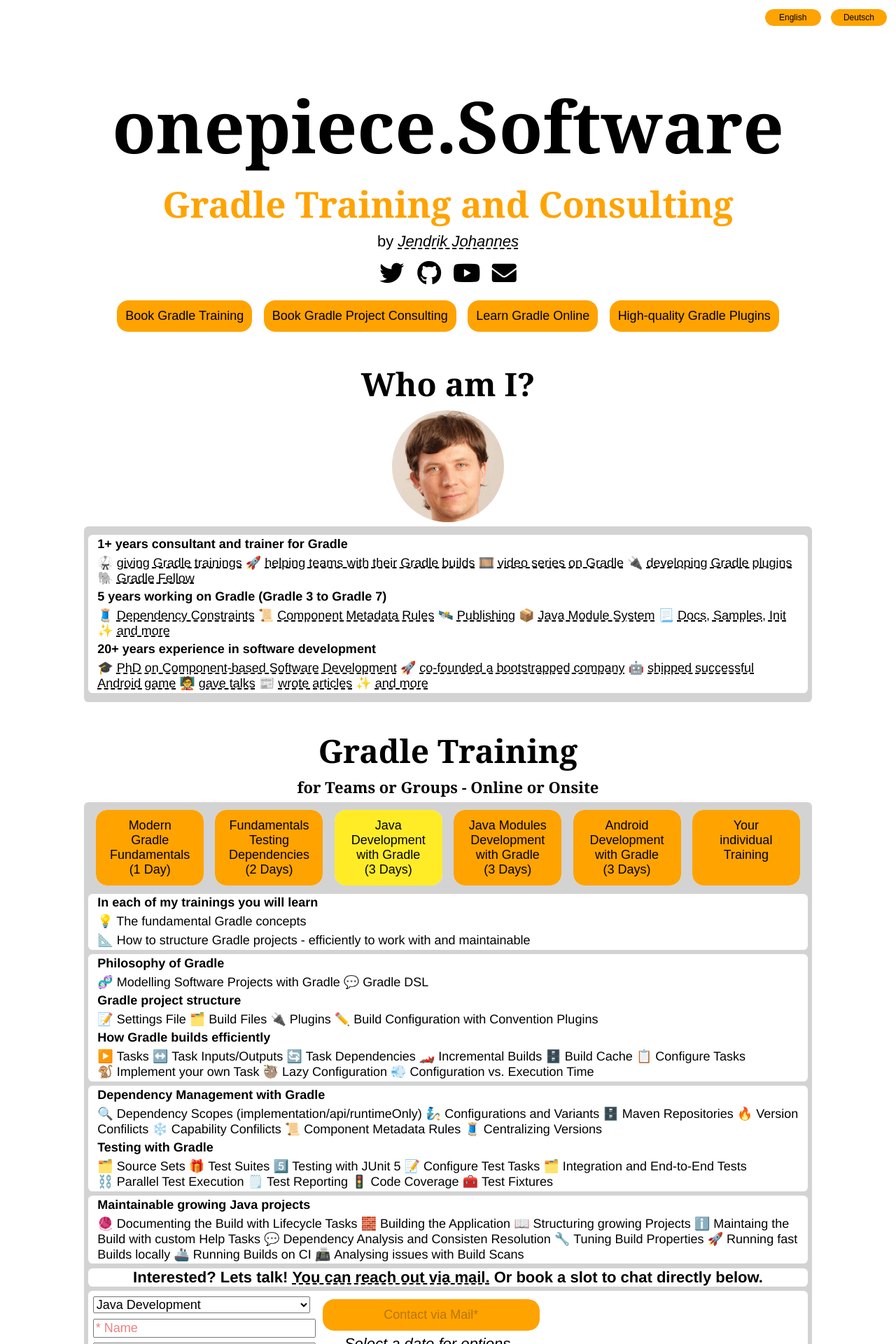
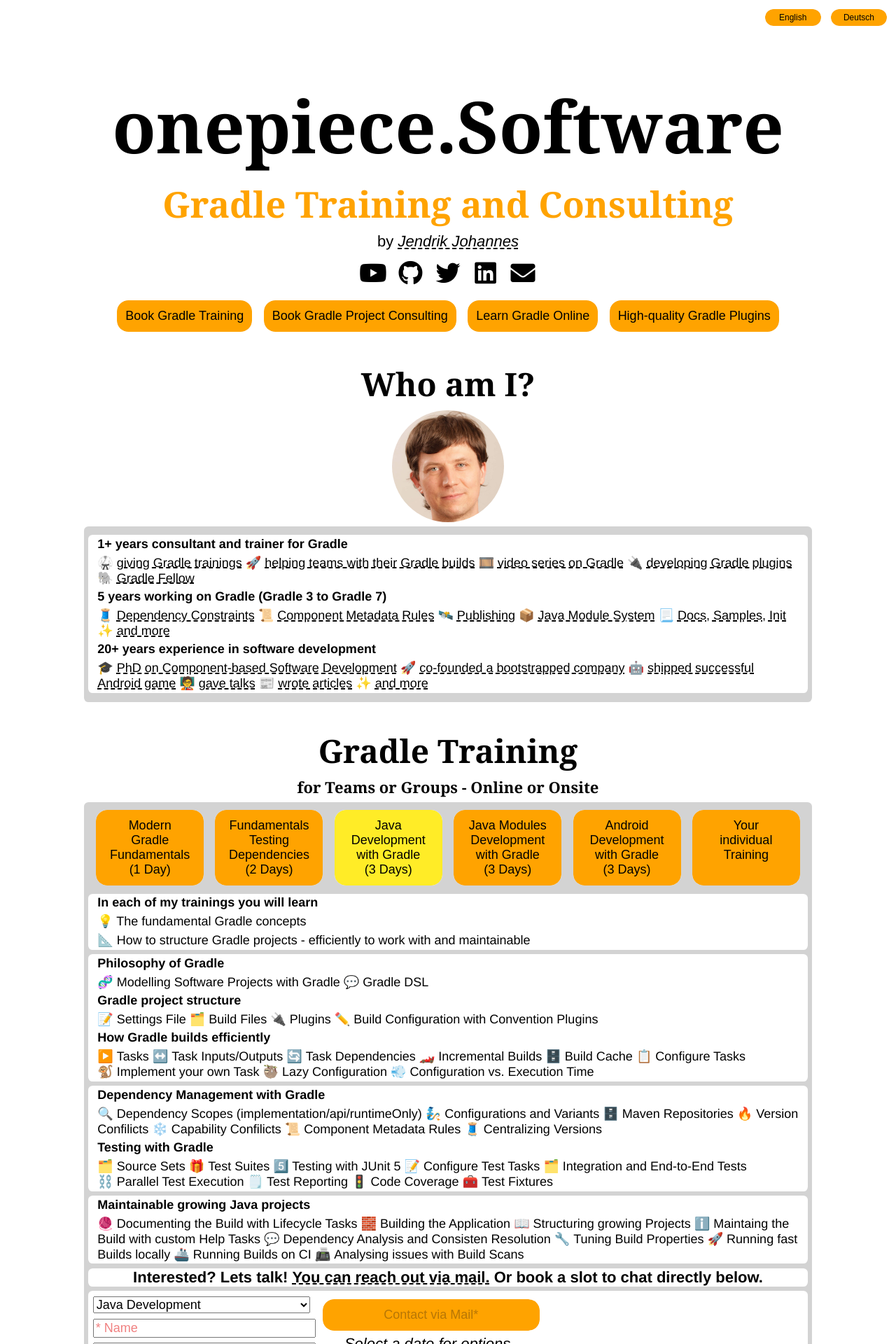
Before and after one commit to OnepieceSoftware/onepiecesoftware.github.io, a Jekyll site: the page index.html, which Jekyll copies as it is, in a window 1280 px wide. Shown: the top 1920 px of the page at 70% size. Built offline with Jekyll 4.4.1, drawn with Linux system fonts in a browser that asks for light colours.

Commit message:
Add LinkedIn

```diff
--- a/index.html
+++ b/index.html
@@ -31,9 +31,10 @@
 <div class="content">
 <div>by <i><a href="#jendrik">Jendrik Johannes</a></i></div>
 <div style="font-size: 35px; padding-top: 1vw;">
+    <a href="https://www.youtube.com/c/onepieceSoftware" title="YouTube"><i class="fab fa-youtube fa-fw"></i></a>
+    <a href="https://github.com/jjohannes" title="GitHub"><i class="fab fa-github fa-fw"></i></a>
     <a href="https://twitter.com/jeoj" title="Twitter"><i class="fab fa-twitter fa-fw"></i></a>
-    <a href="https://github.com/jjohannes" title="GitHub"><i class="fab fa-github fa-fw"></i></a>
-    <a href="https://www.youtube.com/playlist?list=PLWQK2ZdV4Yl2k2OmC_gsjDpdIBTN0qqkE" title="YouTube"><i class="fab fa-youtube fa-fw"></i></a>
+    <a href="https://www.linkedin.com/in/jendrikjohannes" title="LinkedId"><i class="fab fa-linkedin fa-fw"></i></a>
     <a href="mailto:jendrik@onepiece.software" title="Mail"><i class="fas fa-envelope fa-fw"></i></a>
 </div>
 
```
